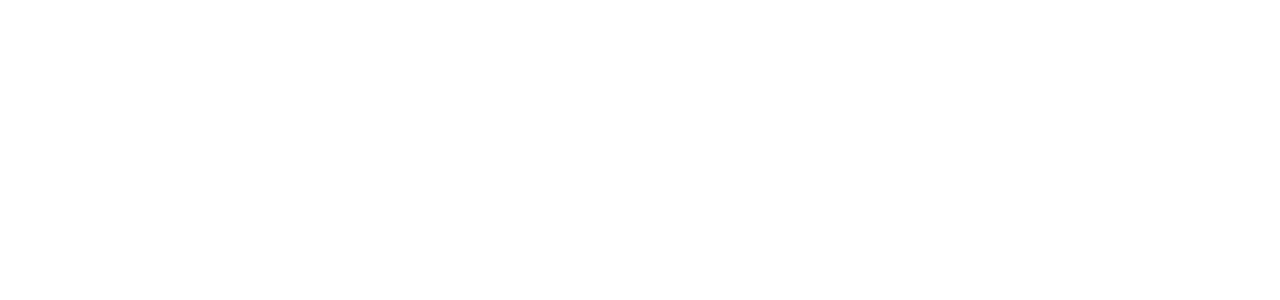
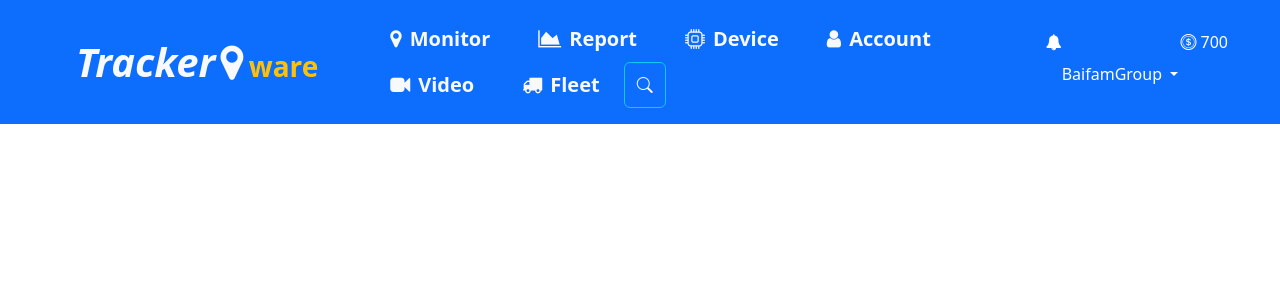
Before and after one commit to golimark/trackingsoftware, a Django app: page / in a window 1280 px wide. Before the commit the part shown is empty. Shown: the top 300 px of the page. Run offline with Django 5.2, Linux system fonts and the light colour scheme; the visitor is signed in with stand-in values (Sample User, id 1); some libraries are stand-ins or nearby versions.

Commit message:
Worked on the dashboard look.

```diff
--- a/auth_app/forms.py
+++ b/auth_app/forms.py
@@ -8,7 +8,7 @@
         fields = ["username", "password"]
 
         widgets = {
-            'password': forms.PasswordInput(attrs={'class': 'form-field'}),
+            'password': forms.PasswordInput(attrs={'class': 'input-group-text form-field'}),
         }
 
     def __init__(self, *args, **kwargs):
--- a/static/css/styles.css
+++ b/static/css/styles.css
@@ -138,3 +138,10 @@
 .auth-area .footer .link-default {
     color: hsl(0, 0%, 40%);
 }
+
+.nav-item{
+    text-align: center;!important
+    font-size: 1.5rem;
+    font-weight: 600;
+    padding: 0 .5rem;!important
+}
--- a/templates/tracker/index.html
+++ b/templates/tracker/index.html
@@ -1,4 +1,90 @@
 {% extends "../utils/layout.html" %}
+{% load static %}
+{% block content %}
+<nav class="nav navbar navbar-expand-lg navbar-light bg-primary p-3">
+    <div class="container-fluid">
+        <a class="navbar-brand ms-5 me-5" href="#">
+            <span class="text-light fst-italic fw-bold fs-1">Tracker</span>
+            <i class="fa fa-map-marker text-light fs-1"></i>
+            <span class="text-default fw-bold text-warning fs-3">ware</span>
+        </a>
+        <div class="collapse navbar-collapse" id="navbarNav">
+            <ul class="nav nav-pills me-5">
+                <li class="nav-item">
+                    <a class="nav-link active text-light fs-5" aria-current="page" href=""><i
+                            class="fa fa-map-marker pe-2" aria-hidden="true"></i>Monitor</a>
+                </li>
+                <li class="nav-item">
+                    <a class="nav-link text-light fs-5" href=""><i class="fa fa-area-chart pe-2"
+                            aria-hidden="true"></i>Report</a>
+                </li>
+                <li class="nav-item">
+                    <a class="nav-link text-light fs-5" href=""><i class="bi bi-cpu pe-2"></i>Device</a>
+                </li>
+                <li class="nav-item">
+                    <a class="nav-link text-light fs-5" href="" tabindex="-1" aria-disabled="true"><i
+                            class="fa fa-user pe-2"></i>Account</a>
+                </li>
+                <li class="nav-item">
+                    <a class="nav-link text-light fs-5" href=""><i class="fa fa-video-camera pe-2"></i>Video</a>
+                </li>
+                <li class="nav-item pe-2">
+                    <a class="nav-link text-light fs-5" href=""><i class="fa fa-truck pe-2"></i>Fleet</a>
+                </li>
 
-{% block content %}
+                <!-- <li class="nav-item text-light fs-5">
+                    <a class="nav-link" href="#" tabindex="-1" aria-disabled="true"><i class="fa fa-search ps-2"></i></a>
+                  </li> -->
+                <form class="d-flex" role="search">
+                    <!-- <input class="form-control me-2" type="search" placeholder="Search" aria-label="Search"> -->
+                    <button class="btn btn-outline-info text-light" type="submit"><i class="bi bi-search"></i></button>
+                </form>
+
+            </ul>
+        </div>
+
+        <div class="d-flex navbar" >
+            <div class="dropdown me-4"> <a href="#" class="text-white" id="notificationsDropdown" role="button"
+                    data-bs-toggle="dropdown" aria-expanded="false"> <i class="fa fa-bell notification-icon"></i>
+                </a>
+            </div>
+
+            <div class="dropdown me-4">
+                <a href="" class="text-white" style="text-decoration: none">
+                    <i class="bi bi-coin"></i> 700
+                </a>
+            </div>
+
+            <!-- Settings with Dropdown -->
+            <div class="dropdown me-4">
+                <a href="#" class="nav-link text-white dropdown-toggle" id="settingsDropdown"
+                    data-bs-toggle="dropdown" aria-expanded="false">
+                   BaifamGroup
+                </a>
+                <ul class="dropdown-menu dropdown-menu-end" aria-labelledby="settingsDropdown">
+                    <li><a class="dropdown-item" href="#"> <i class="bi bi-gear"></i> Settings</a></li>
+                    <li>
+                        <a class="dropdown-item" href="">  <i class="bi bi-envelope-fill"></i> Messages</a>
+                    </li>
+                    <li>
+                        <a class="dropdown-item" href=""> <i class="bi bi-envelope-fill"></i>  Mail Push Settings</a>
+                    </li>
+                    <li>
+                        <a class="dropdown-item" href=""> <i class="bi bi-send"></i> Command</a>
+                    </li>
+                    <li>
+                        <a class="dropdown-item" href="">  <i class="bi bi-question-circle"></i> Help</a>
+                    </li>
+
+                    <li>
+                        <a class="dropdown-item" href=""><i class="bi bi-power"></i> Logout
+                            <a>
+                    </li>
+                </ul>
+            </div>
+        </div>
+
+
+    </div>
+</nav>
 {% endblock %}
--- a/templates/utils/layout.html
+++ b/templates/utils/layout.html
@@ -8,6 +8,17 @@
     <link rel="stylesheet" href="{% static 'css/utils.css' %}">
     <link rel="stylesheet" href="{% static 'css/styles.css' %}">
     <link rel="stylesheet" href="{% static 'icons/font-awesome-4.7.0/css/font-awesome.min.css' %}">
+    <link rel="stylesheet" href="{% static 'bootstrap-5.3.3-dist/css/bootstrap.css' %}">
+    <link rel="stylesheet" href="{% static 'bootstrap-5.3.3-dist/js/bootstrap.js' %}">
+    <link rel="stylesheet" href="{% static 'bootstrap-5.3.3-dist/js/bootstrap.bundle.min.js' %}">
+    <link rel="stylesheet" href="{% static 'bootstrap-5.3.3-dist/js/bootstrap.bundle.js' %}">
+    <link href="https://cdn.jsdelivr.net/npm/bootstrap@5.3.3/dist/css/bootstrap.min.css" rel="stylesheet" integrity="sha384-QWTKZyjpPEjISv5WaRU9OFeRpok6YctnYmDr5pNlyT2bRjXh0JMhjY6hW+ALEwIH" crossorigin="anonymous">
+    <script src="https://cdn.jsdelivr.net/npm/bootstrap@5.3.3/dist/js/bootstrap.bundle.min.js" integrity="sha384-YvpcrYf0tY3lHB60NNkmXc5s9fDVZLESaAA55NDzOxhy9GkcIdslK1eN7N6jIeHz" crossorigin="anonymous"></script>
+
+    <link
+    href="https://cdn.jsdelivr.net/npm/bootstrap-icons/font/bootstrap-icons.css"
+    rel="stylesheet"
+    />
     <script src="{% static 'js/utils.js' %}"></script>
     <script src="{% static 'js/scripts.js' %}"></script>
 </head>
```
Also changed, not shown: auth_app/views.py (+20 -8 lines), core/settings.py (+6 -3 lines), templates/auth_app/login.html (+12 -4 lines), static/images/logo1.png (added).
